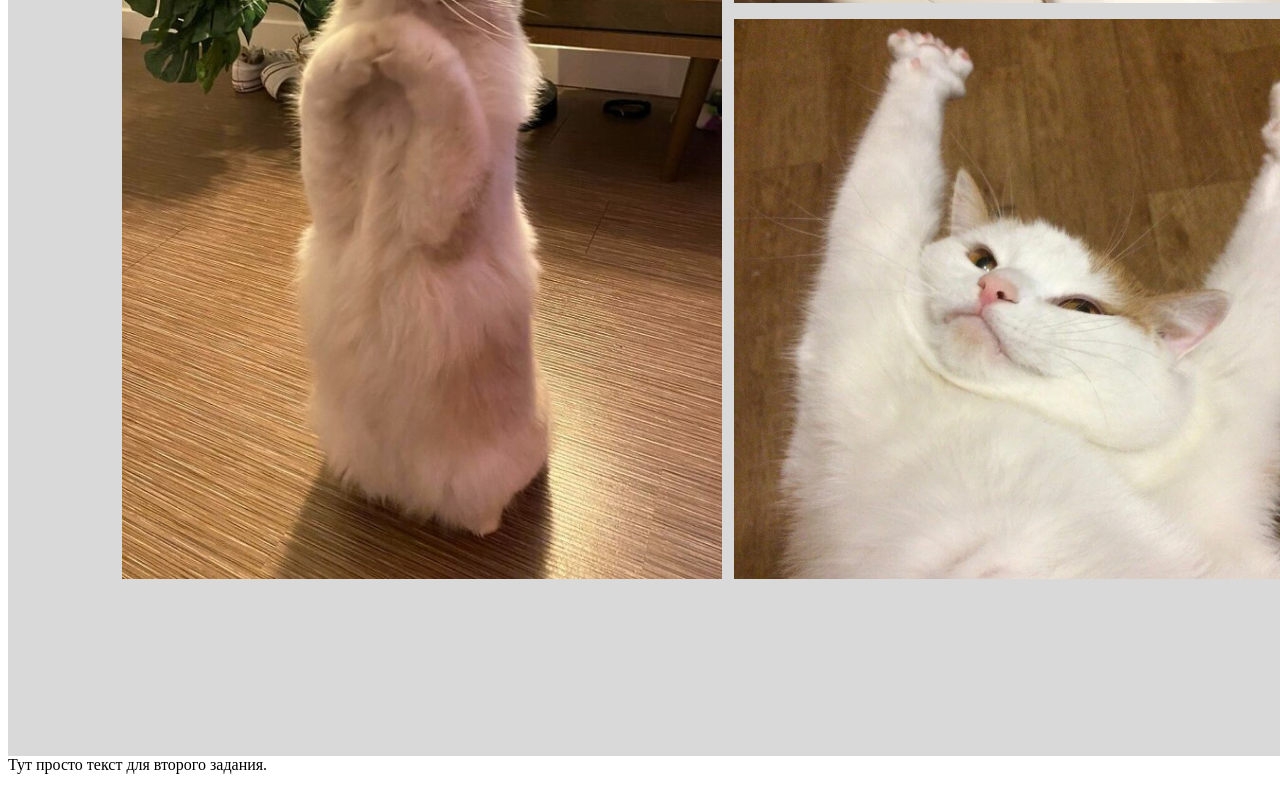
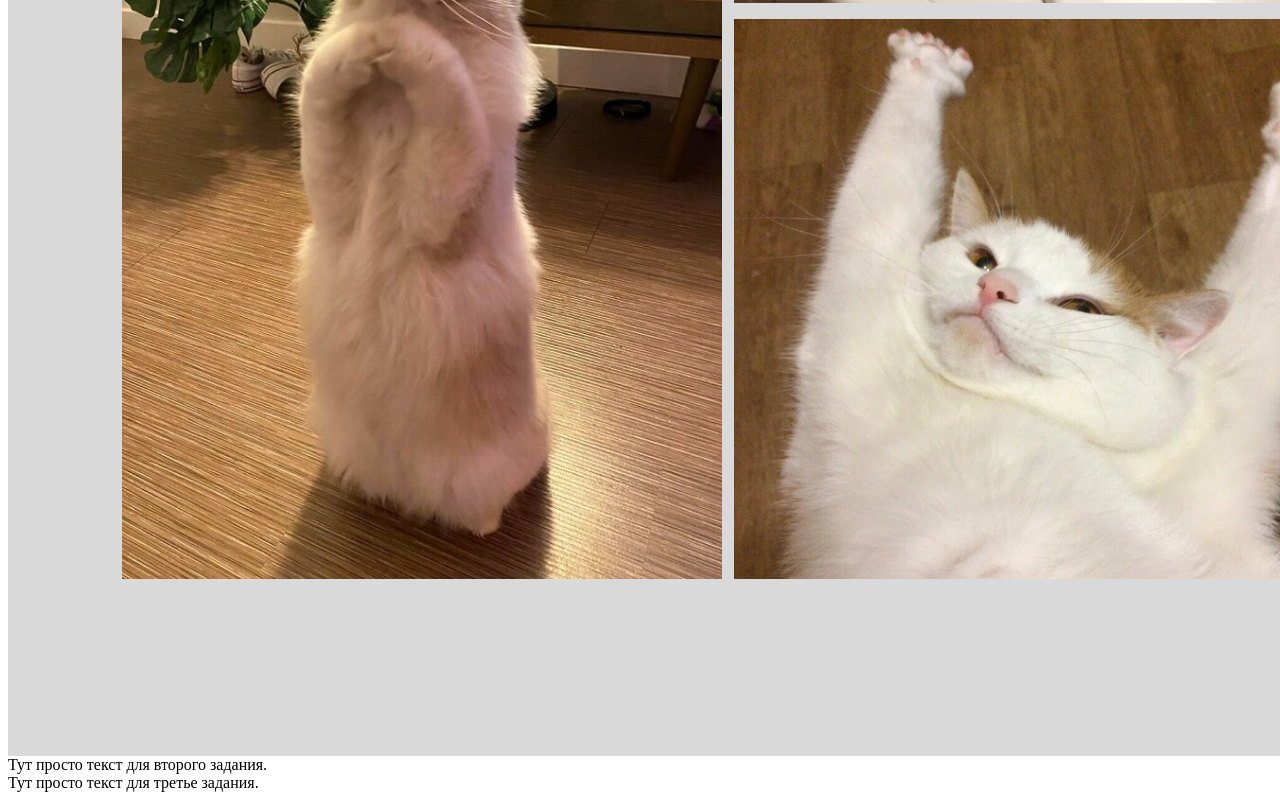
Before and after one commit to Klivchenko-Artem/gitLesson, a plain HTML site: page index.html in a window 1280 px wide. Shown: the part 935-1735 px from the top of the page. Drawn offline with Linux system fonts and the light colour scheme.

Commit message:
add new txt

```diff
--- a/index.html
+++ b/index.html
@@ -29,5 +29,6 @@
       </div>
     </div>
     <div>Тут просто текст для второго задания.</div>
+    <div>Тут просто текст для третье задания.</div>
   </body>
 </html>
```
